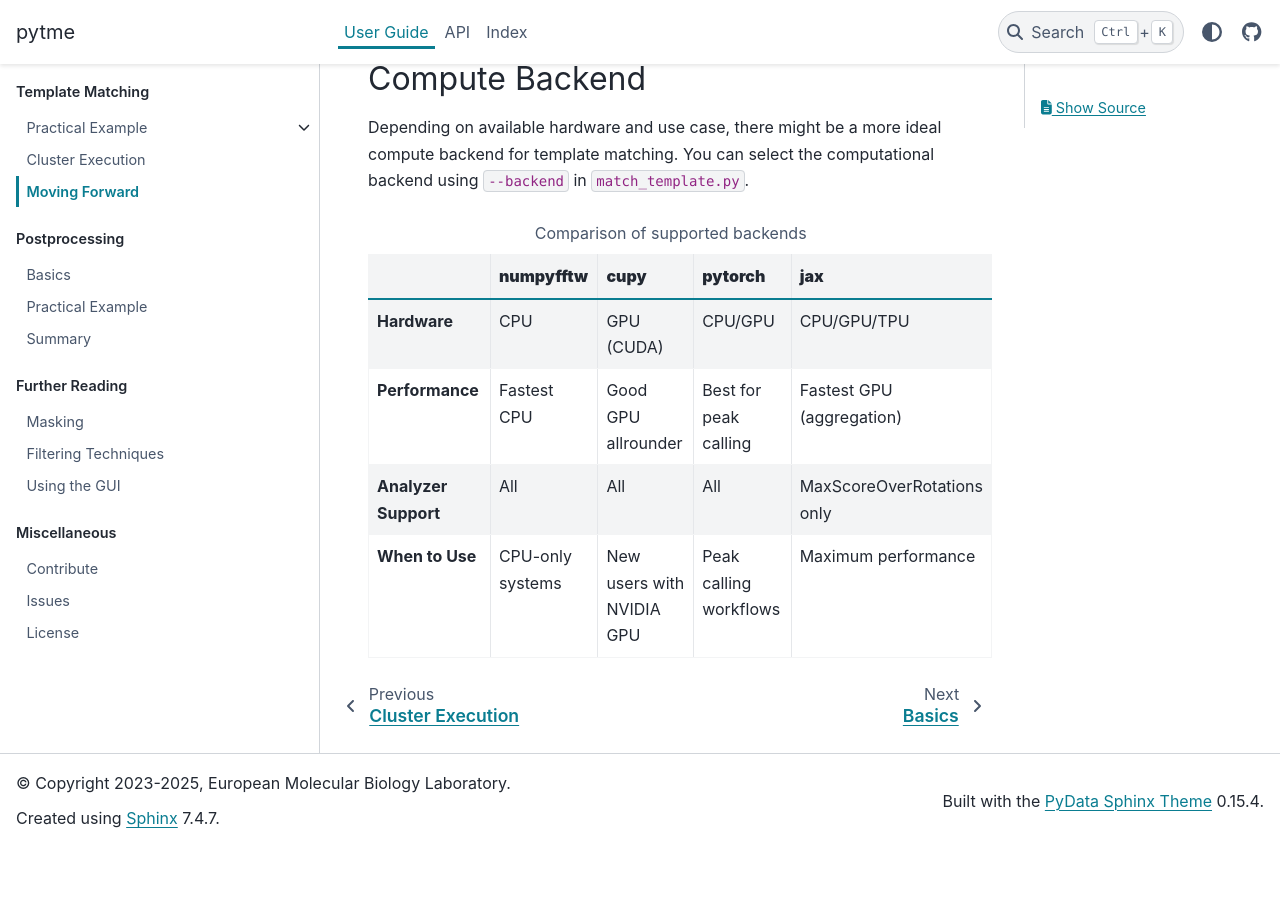
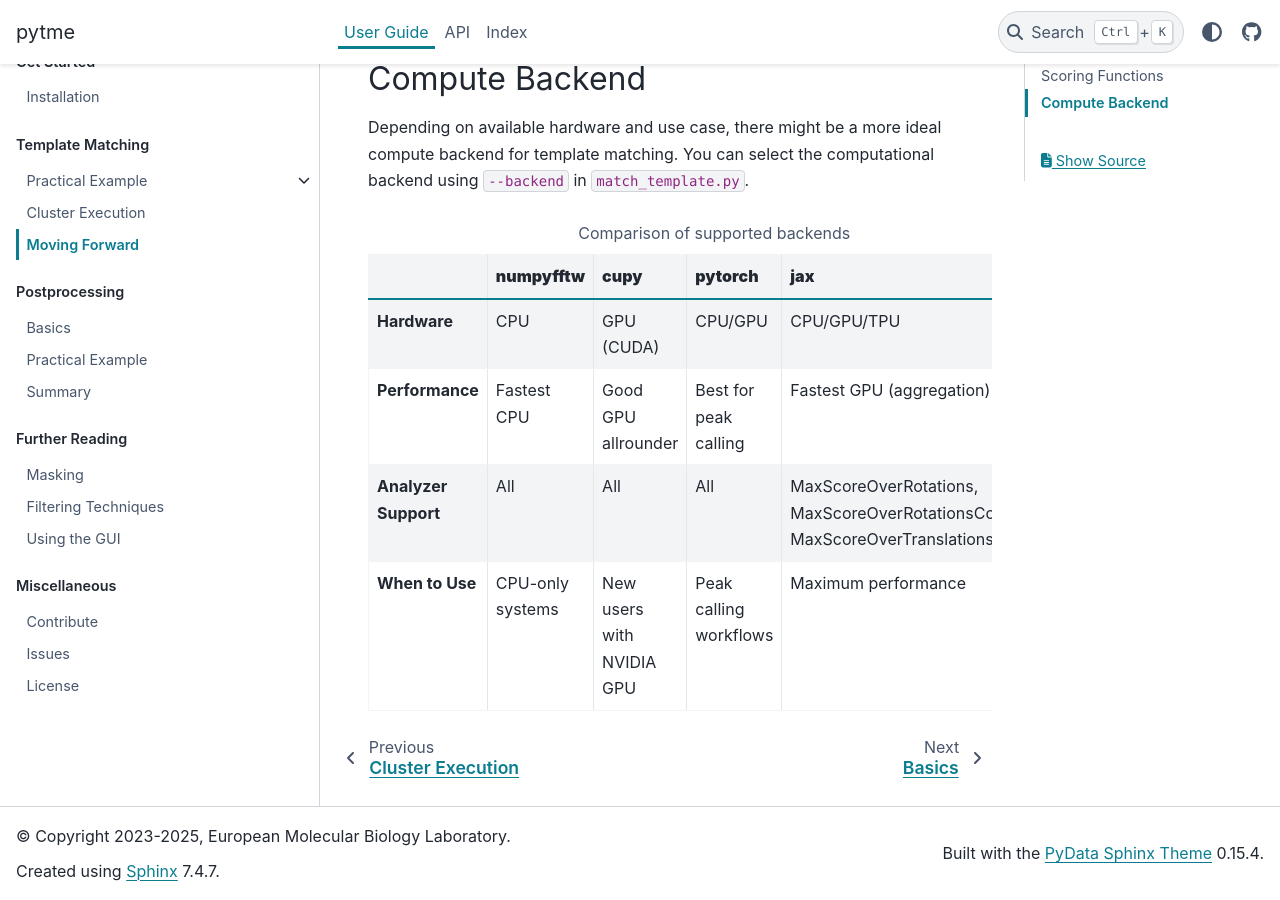
Before and after one commit to KosinskiLab/pyTME, a Sphinx documentation site: the page built from doc/quickstart/matching/summary.rst, in a window 1280 px wide and 900 px high, scrolled down 1626 px. Built offline with Sphinx 7.4.7 and the PyData theme 0.15.4, drawn with Linux system fonts in a browser that asks for light colours; before the commit the page ends 2473 px from its top, so only the background shows below that.

Commit message:
Updated docstrings

```diff
--- a/doc/quickstart/matching/summary.rst
+++ b/doc/quickstart/matching/summary.rst
@@ -98,7 +98,7 @@
      - All
      - All
      - All
-     - MaxScoreOverRotations only
+     - MaxScoreOverRotations, MaxScoreOverRotationsConstrained, MaxScoreOverTranslations
    * - **When to Use**
      - CPU-only systems
      - New users with NVIDIA GPU
--- a/doc/quickstart/postprocessing/summary.rst
+++ b/doc/quickstart/postprocessing/summary.rst
@@ -50,7 +50,7 @@
                 --input-file output.pickle \
                 --output-format alignment \
                 --mask-edges \
-                --min-boundary_distance 20 \
+                --min-boundary-distance 20 \
                 --num-peaks 10
 
     .. tab-item:: Extraction
```
Also changed, not shown: other parts of doc/quickstart/postprocessing/summary.rst (+2 -2 lines), doc/reference/analyzer/base.rst (+5 -13 lines), 1 other file.
